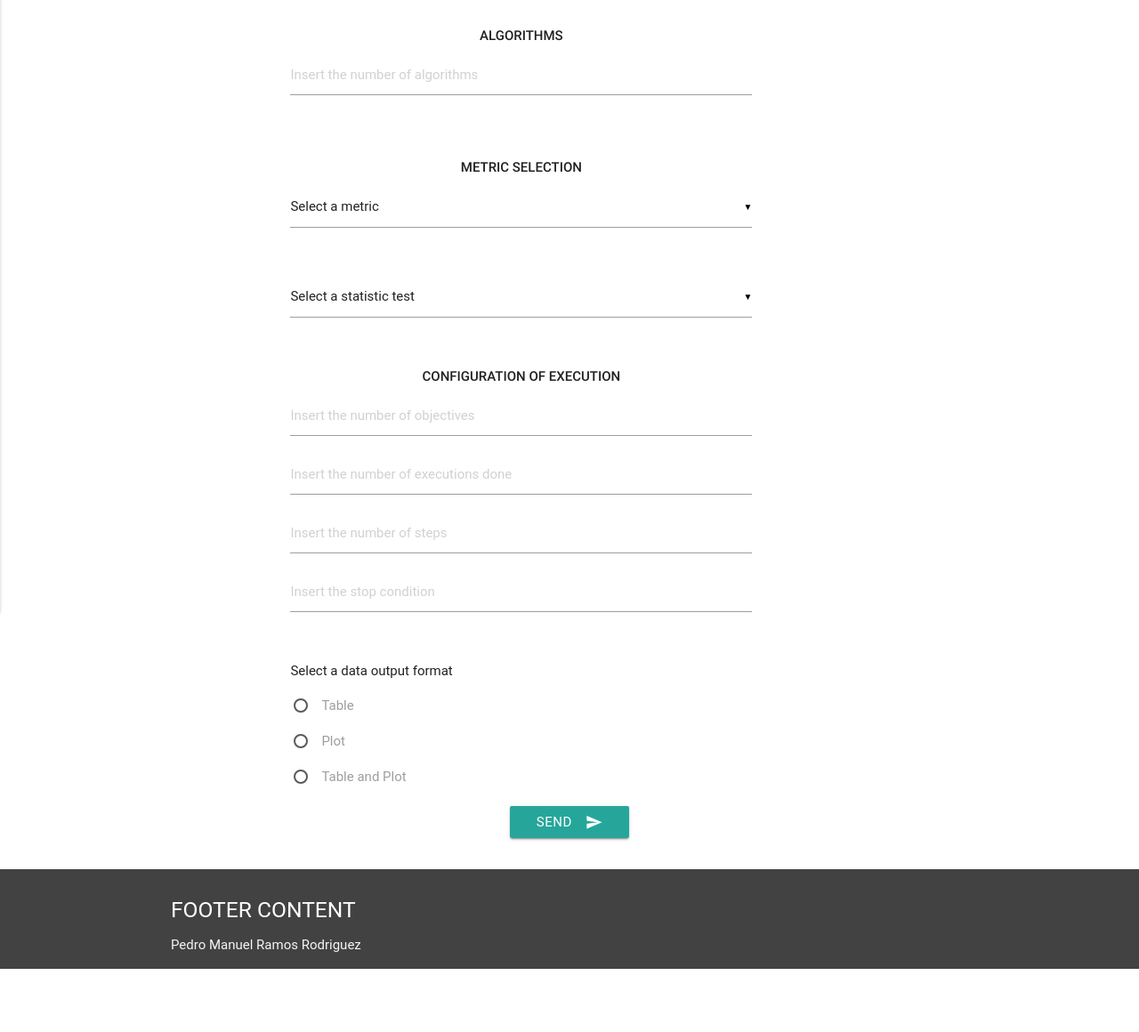
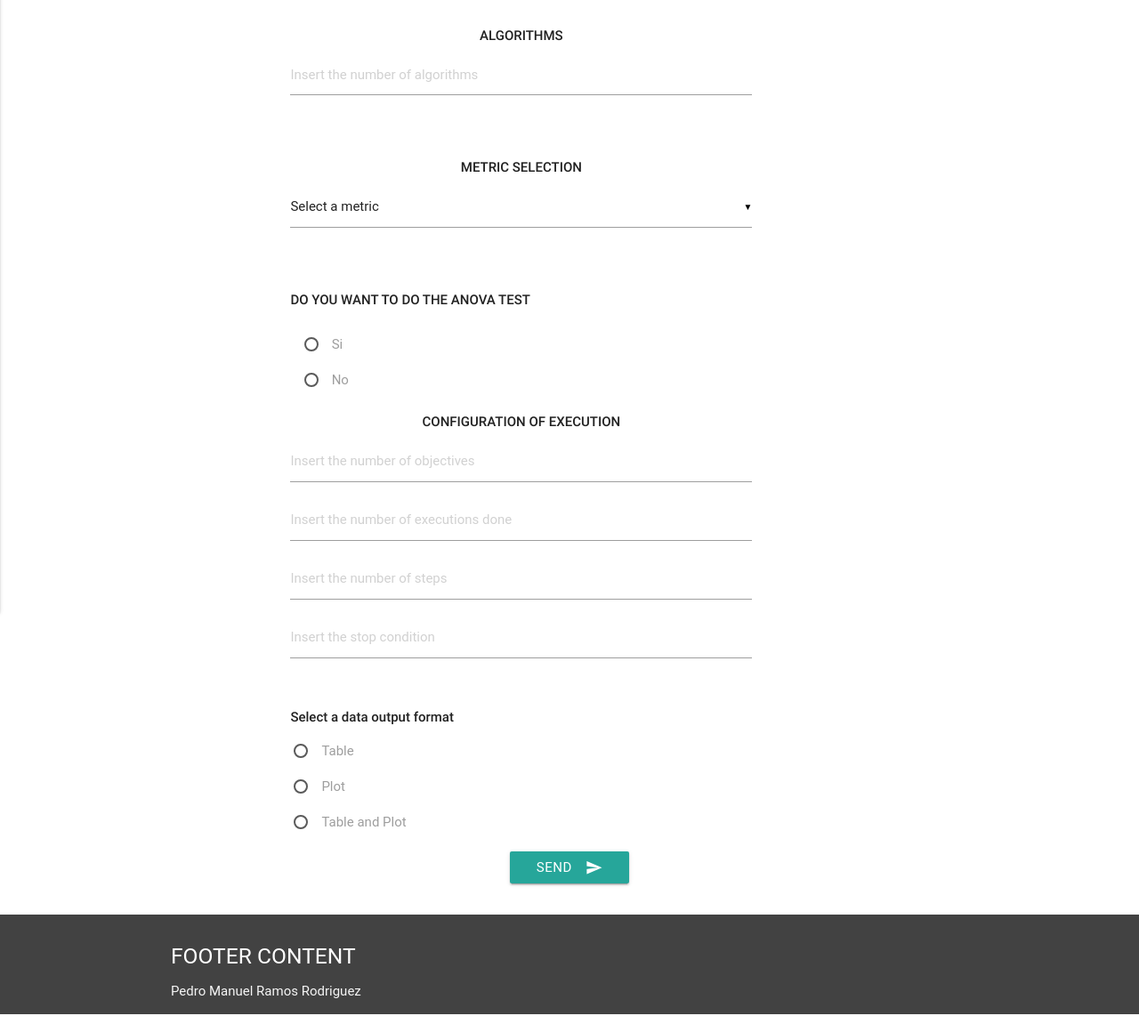
Before and after one commit to PedroRamosRguez/Metanalyze, a Django app: page / in a window 1280 px wide. Shown: the part 172-1332 px from the top of the page at 89% size. Before the commit the page ends 1261 px from the top, so only its background shows below. Run offline with Django 3.2, Linux system fonts and the light colour scheme; parts of the project's set-up code (start-up, migrations or seed data) failed here and were passed over; some libraries are stand-ins or nearby versions; some web fonts are replaced.

Commit message:
añadida al index la pregunta de realizar anova

```diff
--- a/app/forms.py
+++ b/app/forms.py
@@ -5,6 +5,10 @@ class AlgorithmForm(forms.Form):
         ('table', 'Table'),
         ('plot', 'Plot'),
         ('table-plot', 'Table and Plot'),
+    )
+    CHOICES_ANOVA =(
+        ('si','Si'),
+        ('no','No')
     )
     nAlgorithms = forms.CharField(widget = forms.TextInput(attrs = {'name':'nAlgorithms','id': 'nAlgorithms',
         'placeholder': 'Insert the number of algorithms', 'oninput': 'checkAlgorithm()'}),required=True)
@@ -33,3 +37,4 @@ class AlgorithmForm(forms.Form):
 
     stopCondition = forms.CharField(widget = forms.TextInput(attrs= {'id': 'stopCondition','name': 'stopCondition',
         'placeholder': 'Insert the stop condition'}),required=True)
+    ANOVA = forms.ChoiceField(widget=forms.RadioSelect(attrs = {'class': 'with-gap dataOutput'}),choices=CHOICES_ANOVA, required=True)
--- a/app/templates/app/main.html
+++ b/app/templates/app/main.html
@@ -63,12 +63,22 @@
 
       <div class="row" >
         <div class="input-field center col s10">
-          <select multiple id="test">
+          <p>
+            <strong>DO YOU WANT TO DO THE ANOVA TEST</strong>
+          </p>
+            {% for choice in form.ANOVA %}
+              <p >
+                <input name="{{ choice.name }}" type="radio" class="with-gap dataOutput" id="{{ choice.choice_value }}" value={{ choice.choice_value }}>
+                <label for="{{ choice.choice_value }}">{{ choice.choice_label }}</label>
+              </p>
+            {% endfor %}
+          <!--<select multiple id="test">
             <option value="" disabled selected>Select a statistic test</option>
             {% for i in test %}
               <option {{i}}>{{i}}</option>
             {%endfor%}
-          </select>
+          </select>-->
+
         </div>
       </div>
       <div class="row" >
@@ -85,9 +95,9 @@
       <div class="row" >
         <div class="col s10">
           <div>
-            <p>Select a data output format</p>
+            <p><strong>Select a data output format</strong></p>
             {% for choice in form.dataOutput %}
-              <p>
+              <p >
                 <input name="{{ choice.name }}" type="radio" class="with-gap dataOutput" id="{{ choice.choice_value }}" value={{ choice.choice_value }}>
                 <label for="{{ choice.choice_value }}">{{ choice.choice_label }}</label>
               </p>
--- a/app/templates/app/results.html
+++ b/app/templates/app/results.html
@@ -15,7 +15,9 @@
     <link rel="stylesheet" href="https://cdnjs.cloudflare.com/ajax/libs/materialize/0.97.8/css/materialize.min.css">
 	<script src="https://cdnjs.cloudflare.com/ajax/libs/Chart.js/2.4.0/Chart.bundle.min.js"></script>
 </head>
-<body>
+<body >
+	<!--bgcolor="C48F65" probando fondos...
+		bgcolor="578CA9"-->
 	<div class="container center">
 		<div class="row" >
 			<div class="col s12">
```
